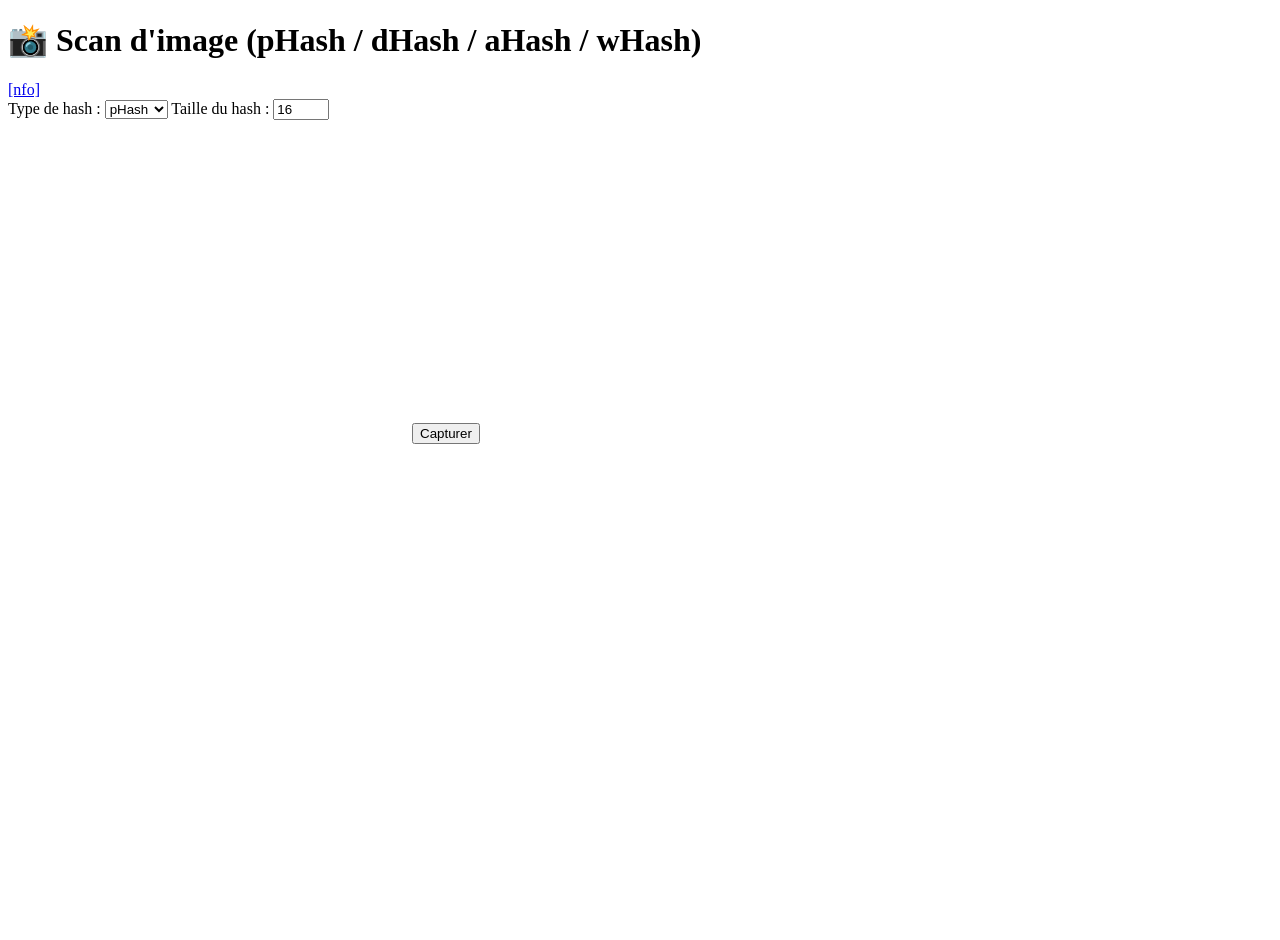
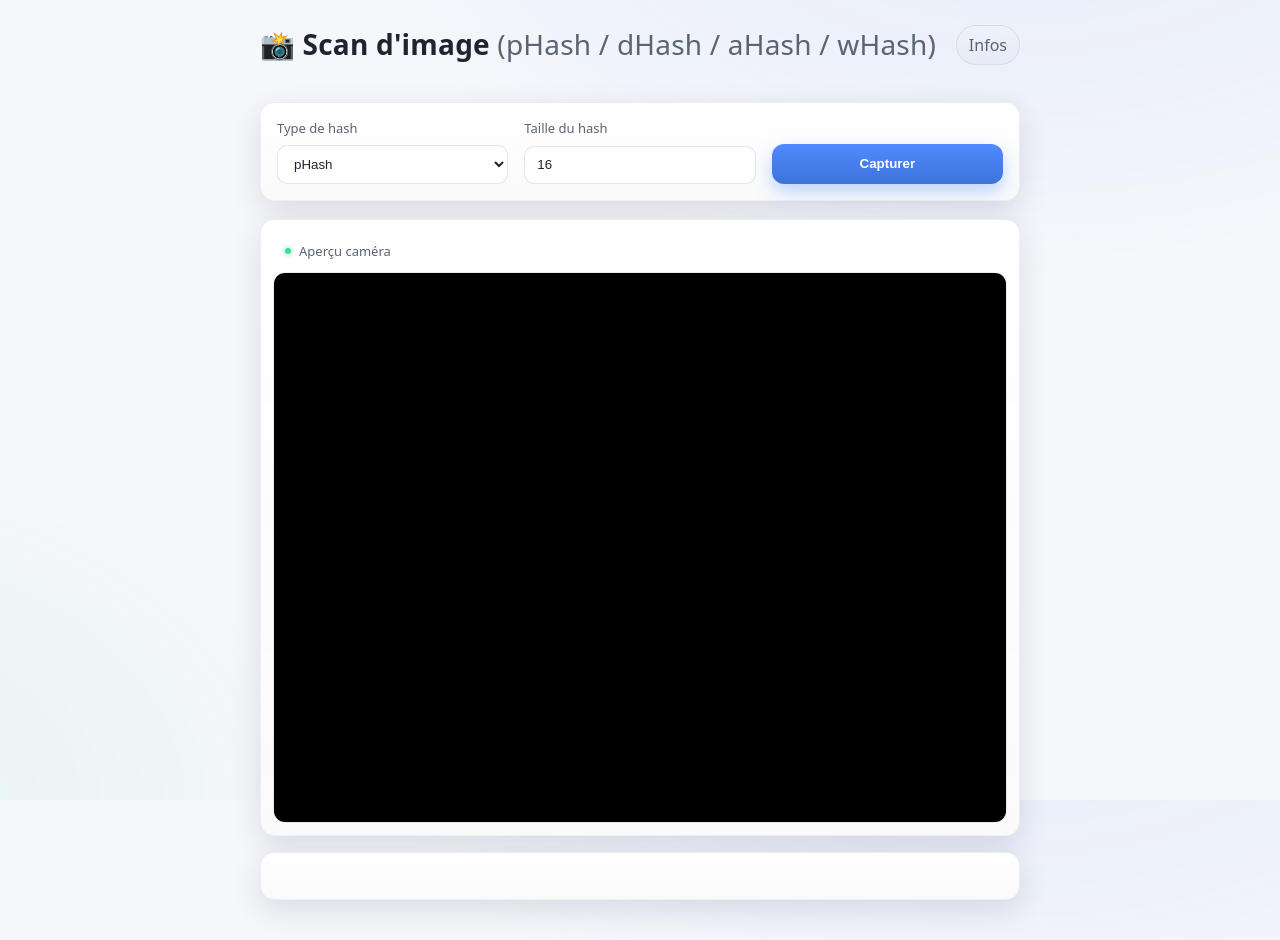
Before and after one commit to nazimboudeffa/card-scanner-fr-flask, a Flask app: page / in a window 1280 px wide. Before the commit the page ends 444 px from the top, so only its background shows below. Run offline with Flask 3, Linux system fonts and the light colour scheme.

Commit message:
added style

```diff
--- /dev/null
+++ b/static/style.css
@@ -0,0 +1,185 @@
+/* Base theme */
+:root {
+  --bg: #0b0c10;
+  --surface: #111319;
+  --elev-1: #151925;
+  --text: #e6e8ee;
+  --muted: #9aa3b2;
+  --primary: #4f8cff;
+  --primary-600: #3d72d9;
+  --ring: rgba(79, 140, 255, 0.6);
+  --ok: #3ddc97;
+  --warn: #ffb020;
+  --err: #ff6b6b;
+  --card-radius: 14px;
+  --gap: 16px;
+  --shadow: 0 6px 20px rgba(0,0,0,0.35);
+  --font: system-ui, -apple-system, Segoe UI, Roboto, Helvetica, Arial, "Apple Color Emoji", "Segoe UI Emoji";
+}
+
+@media (prefers-color-scheme: light) {
+  :root {
+    --bg: #f6f7fb;
+    --surface: #ffffff;
+    --elev-1: #ffffff;
+    --text: #1f2430;
+    --muted: #5b6472;
+    --shadow: 0 10px 30px rgba(24, 36, 56, 0.12);
+  }
+}
+
+* { box-sizing: border-box; }
+html, body { height: 100%; }
+body {
+  margin: 0;
+  font-family: var(--font);
+  color: var(--text);
+  background: radial-gradient(1200px 800px at 80% -200px, rgba(79,140,255,0.12), transparent 60%),
+              radial-gradient(900px 600px at -200px 100%, rgba(61,220,151,0.10), transparent 60%),
+              var(--bg);
+  -webkit-font-smoothing: antialiased;
+  -moz-osx-font-smoothing: grayscale;
+  /* Page height for full backgrounds; horizontal centering handled by container */
+  min-height: 100vh;
+  min-height: 100dvh;
+}
+
+.container {
+  max-width: 1080px;
+  padding: 28px 20px 40px;
+  margin: 0 auto; /* horizontal centering for overflow cases */
+  width: 100%;
+}
+
+.header {
+  display: flex;
+  align-items: center;
+  justify-content: space-between;
+  gap: var(--gap);
+  margin-bottom: 22px;
+}
+
+h1 {
+  font-size: clamp(20px, 3vw, 28px);
+  line-height: 1.2;
+  margin: 0;
+  letter-spacing: 0.2px;
+}
+
+.muted { color: var(--muted); font-weight: 500; }
+
+.link.subtle {
+  color: var(--muted);
+  text-decoration: none;
+  border: 1px solid rgba(150,160,180,0.25);
+  padding: 8px 12px;
+  border-radius: 999px;
+  transition: .2s ease;
+  background: linear-gradient(180deg, rgba(255,255,255,0.04), rgba(0,0,0,0.02));
+}
+.link.subtle:hover { color: var(--text); border-color: rgba(150,160,180,0.4); transform: translateY(-1px); }
+
+.grid {
+  display: grid;
+  gap: var(--gap);
+}
+
+.layout {
+  /* Single centered column */
+  grid-template-columns: 1fr;
+  justify-items: center;
+}
+
+@media (max-width: 920px) {
+  .layout { grid-template-columns: 1fr; }
+}
+
+/* Constrain inner column and keep it centered */
+.left { width: 100%; max-width: 760px; }
+
+.card {
+  background: linear-gradient(180deg, rgba(255,255,255,0.04), rgba(0,0,0,0.02)), var(--elev-1);
+  border: 1px solid rgba(150,160,180,0.16);
+  box-shadow: var(--shadow);
+  border-radius: var(--card-radius);
+}
+
+.controls {
+  padding: 16px;
+  display: grid;
+  grid-template-columns: repeat(3, minmax(0, 1fr));
+  gap: var(--gap);
+}
+
+@media (max-width: 680px) {
+  .controls { grid-template-columns: 1fr; }
+}
+
+.field { display: grid; gap: 8px; }
+.field label { font-size: 13px; color: var(--muted); }
+
+select, input[type="number"] {
+  width: 100%;
+  padding: 10px 12px;
+  border-radius: 10px;
+  border: 1px solid rgba(150,160,180,0.28);
+  background: var(--surface);
+  color: var(--text);
+  outline: none;
+  transition: .2s ease;
+}
+select:focus, input[type="number"]:focus { border-color: var(--primary); box-shadow: 0 0 0 3px var(--ring); }
+
+.btn {
+  align-self: end;
+  height: 40px;
+  border: none;
+  border-radius: 12px;
+  padding: 0 16px;
+  font-weight: 600;
+  cursor: pointer;
+  transition: transform .15s ease, box-shadow .2s ease, background .2s ease;
+}
+.btn.primary {
+  color: #fff;
+  background: linear-gradient(180deg, var(--primary), var(--primary-600));
+  box-shadow: 0 8px 18px rgba(79, 140, 255, 0.35);
+}
+.btn.primary:hover { transform: translateY(-1px); }
+.btn.primary:active { transform: translateY(0); }
+
+.preview { display: grid; gap: var(--gap); }
+
+.video-wrap {
+  padding: 12px;
+}
+.video-frame {
+  position: relative;
+  overflow: hidden;
+  border-radius: 12px;
+  border: 1px solid rgba(150,160,180,0.2);
+}
+.video-frame video {
+  display: block;
+  width: 100%;
+  height: auto;
+  aspect-ratio: 4 / 3;
+  background: #000;
+}
+
+.result {
+  padding: 14px 16px;
+  font-size: 14px;
+}
+
+.kicker {
+  display: inline-flex;
+  gap: 8px;
+  align-items: center;
+  color: var(--muted);
+  font-size: 13px;
+}
+.kicker .dot { width: 6px; height: 6px; border-radius: 50%; background: var(--ok); box-shadow: 0 0 0 3px rgba(61,220,151,0.15); }
+
+/* Utilities */
+.spacer { height: 10px; }
--- a/templates/index.html
+++ b/templates/index.html
@@ -2,31 +2,58 @@
 <html lang="fr">
 <head>
   <meta charset="UTF-8">
+  <meta name="viewport" content="width=device-width, initial-scale=1" />
   <title>Scan d'image - Hash perceptuel</title>
+  <link rel="stylesheet" href="{{ url_for('static', filename='style.css') }}">
+  <meta name="theme-color" content="#4f8cff">
 </head>
 <body>
-  <h1>📸 Scan d'image (pHash / dHash / aHash / wHash)</h1>
+  <div class="container grid layout">
+    <div class="left grid" style="gap: 18px;">
+      <header class="header">
+        <h1>
+          📸 Scan d'image <span class="muted">(pHash / dHash / aHash / wHash)</span>
+        </h1>
+        <nav>
+          <a class="link subtle" href="/info" title="Informations">Infos</a>
+        </nav>
+      </header>
 
-  <div><a href="/info">[nfo]</a></div>
-
-  <label for="hash_type">Type de hash :</label>
-  <select id="hash_type">
+      <section class="controls card">
+        <div class="field">
+          <label for="hash_type">Type de hash</label>
+          <select id="hash_type" aria-label="Type de hash">
             <option value="phash">pHash</option>
             <option value="dhash">dHash</option>
             <option value="ahash">aHash</option>
             <option value="whash">wHash</option>
           </select>
+        </div>
 
-  <label for="hash_size">Taille du hash :</label>
-  <input type="number" id="hash_size" value="16" min="4" max="32">
+        <div class="field">
+          <label for="hash_size">Taille du hash</label>
+          <input type="number" id="hash_size" value="16" min="4" max="32" aria-label="Taille du hash">
+        </div>
 
-  <br><br>
+        <button id="capture" class="btn primary" aria-label="Capturer une image">Capturer</button>
+      </section>
 
-  <video id="video" width="400" height="300" autoplay></video>
-  <button id="capture">Capturer</button>
+      <section class="preview">
+        <div class="video-wrap card">
+          <div class="kicker" style="padding: 10px 12px 2px;">
+            <span class="dot"></span> Aperçu caméra
+          </div>
+          <div class="spacer"></div>
+          <div class="video-frame">
+            <video id="video" width="400" height="300" autoplay playsinline aria-label="Flux caméra"></video>
             <canvas id="canvas" width="400" height="300" style="display:none;"></canvas>
+          </div>
+        </div>
 
-  <p id="result"></p>
+        <p id="result" class="result card" aria-live="polite" aria-atomic="true" style="min-height: 48px; margin: 0;"></p>
+      </section>
+    </div>
+  </div>
 
   <script src="{{ url_for('static', filename='script.js') }}"></script>
 </body>
```
Lines whose indentation alone changed are shown as unchanged.
